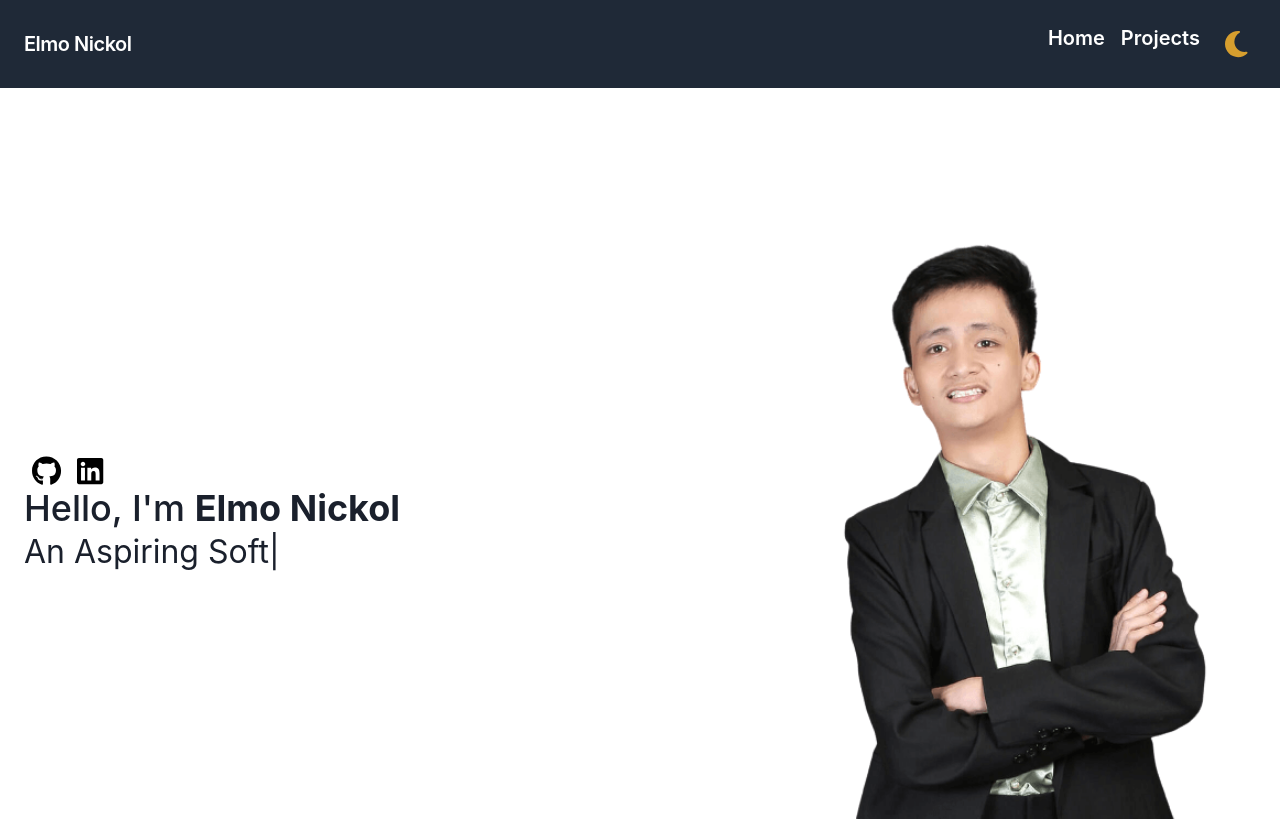
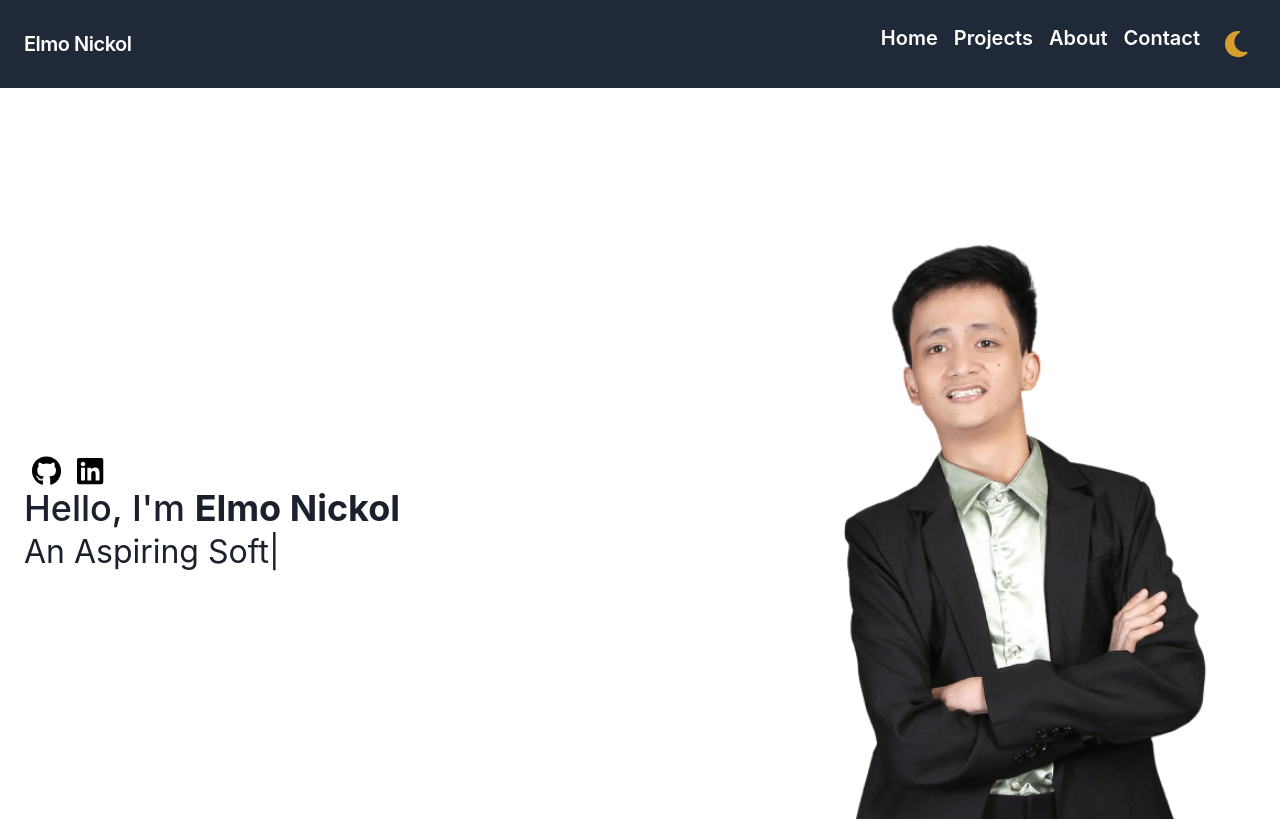
Before and after one commit to elmonickcool/my_portfolio, a Next.js app: page / in a window 1280 px wide. Shown: the top 821 px of the page. Built offline with nearby package versions, Linux system fonts and the light colour scheme.

Commit message:
Add more navbar tabs

```diff
--- a/src/components/Navbar.jsx
+++ b/src/components/Navbar.jsx
@@ -51,6 +51,16 @@ const Navbar = () => {
                   Projects
                 </a>
               </Link>
+              <Link as={NextLink} href="/Project" passHref={true} legacyBehavior={true}>
+                <a className={`block ${isMobile ? 'my-2' : 'mt-4 lg:inline-block lg:mt-0'} text-white text-xl font-semibold hover:text-white mr-4`}>
+                  About
+                </a>
+              </Link>
+              <Link as={NextLink} href="/Project" passHref={true} legacyBehavior={true}>
+                <a className={`block ${isMobile ? 'my-2' : 'mt-4 lg:inline-block lg:mt-0'} text-white text-xl font-semibold hover:text-white mr-4`}>
+                  Contact
+                </a>
+              </Link>
               <DarkModeSwitch/>
             </div>
           </div>
```
